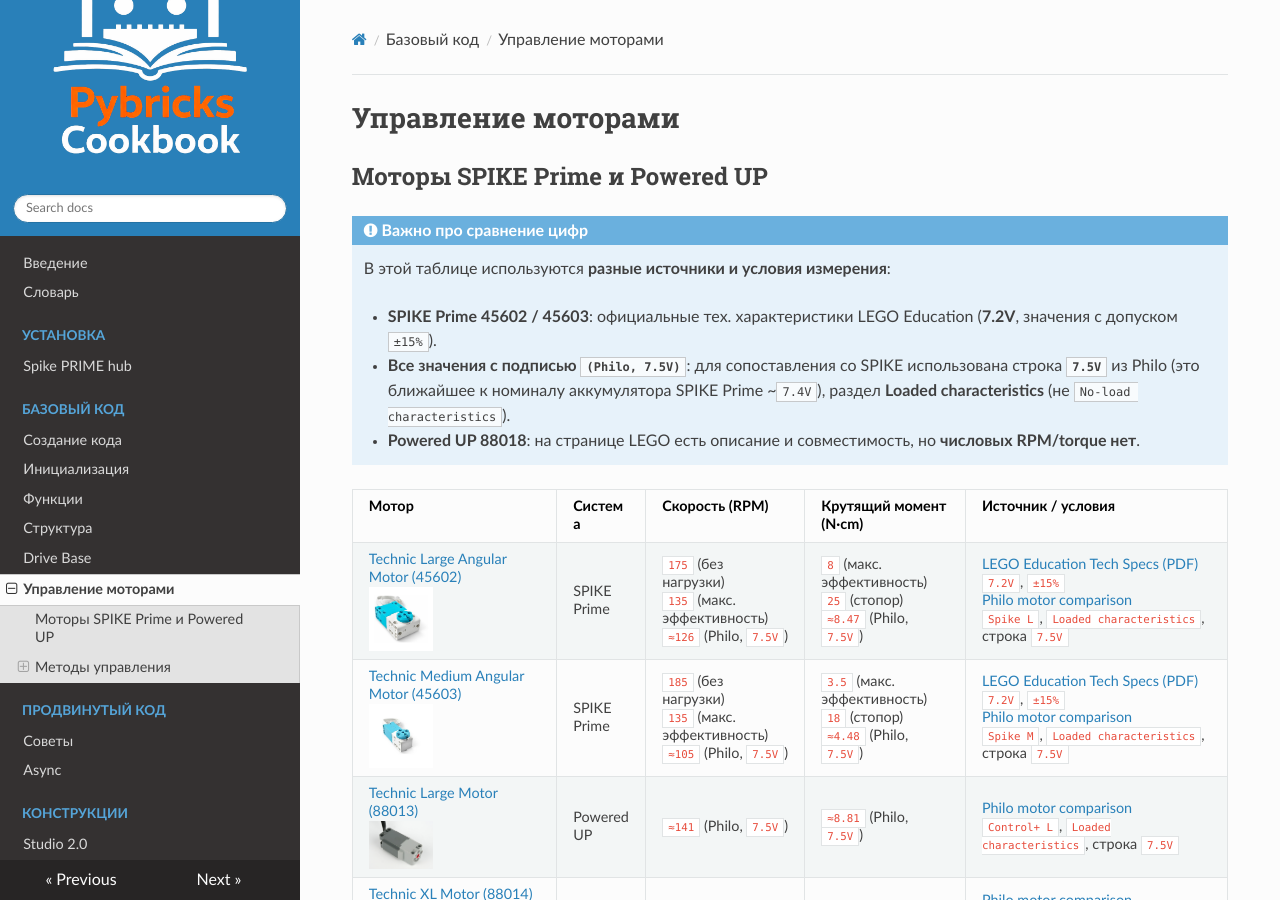
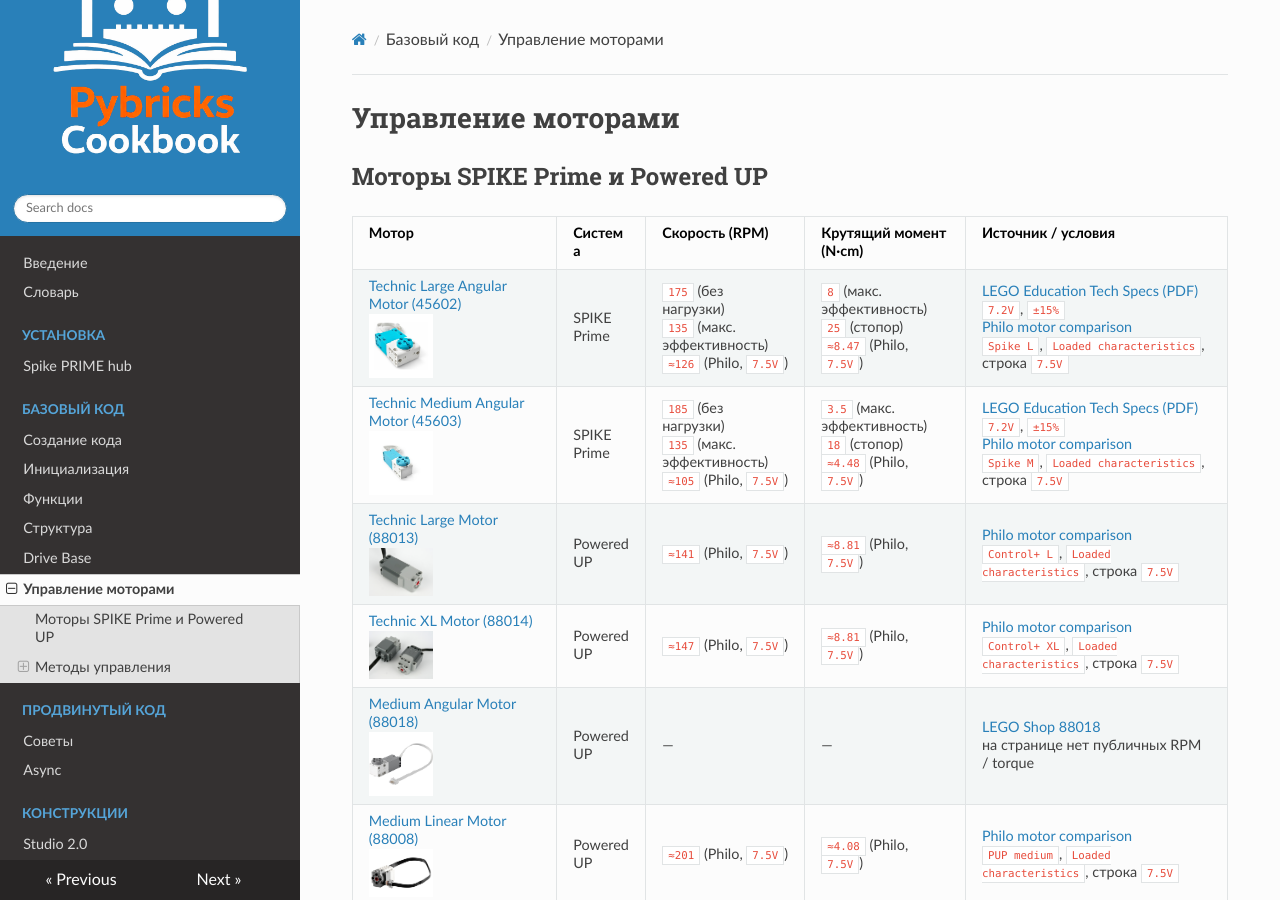
Before and after one commit to aztechell/Pybricks-Cookbook, an MkDocs documentation site: the page built from docs/motors.md, in a window 1280 px wide and 900 px high. Built offline with MkDocs 1.6.1, drawn with Linux system fonts in a browser that asks for light colours; nearby versions of some CDN libraries.

Commit message:
remove redundant notes on measurement sources for motor specifications

```diff
--- a/docs/motors.md
+++ b/docs/motors.md
@@ -1,13 +1,6 @@
 # Управление моторами
 
 ## Моторы SPIKE Prime и Powered UP
-
-!!! info "Важно про сравнение цифр"
-    В этой таблице используются **разные источники и условия измерения**:
-
-    - **SPIKE Prime 45602 / 45603**: официальные тех. характеристики LEGO Education (**7.2V**, значения с допуском `±15%`).
-    - **Все значения с подписью `(Philo, 7.5V)`**: для сопоставления со SPIKE использована строка **`7.5V`** из Philo (это ближайшее к номиналу аккумулятора SPIKE Prime ~`7.4V`), раздел **Loaded characteristics** (не `No-load characteristics`).
-    - **Powered UP 88018**: на странице LEGO есть описание и совместимость, но **числовых RPM/torque нет**.
 
 | Мотор | Система | Скорость (RPM) | Крутящий момент (N·cm) | Источник / условия |
 | :--- | :--- | :--- | :--- | :--- |
```
